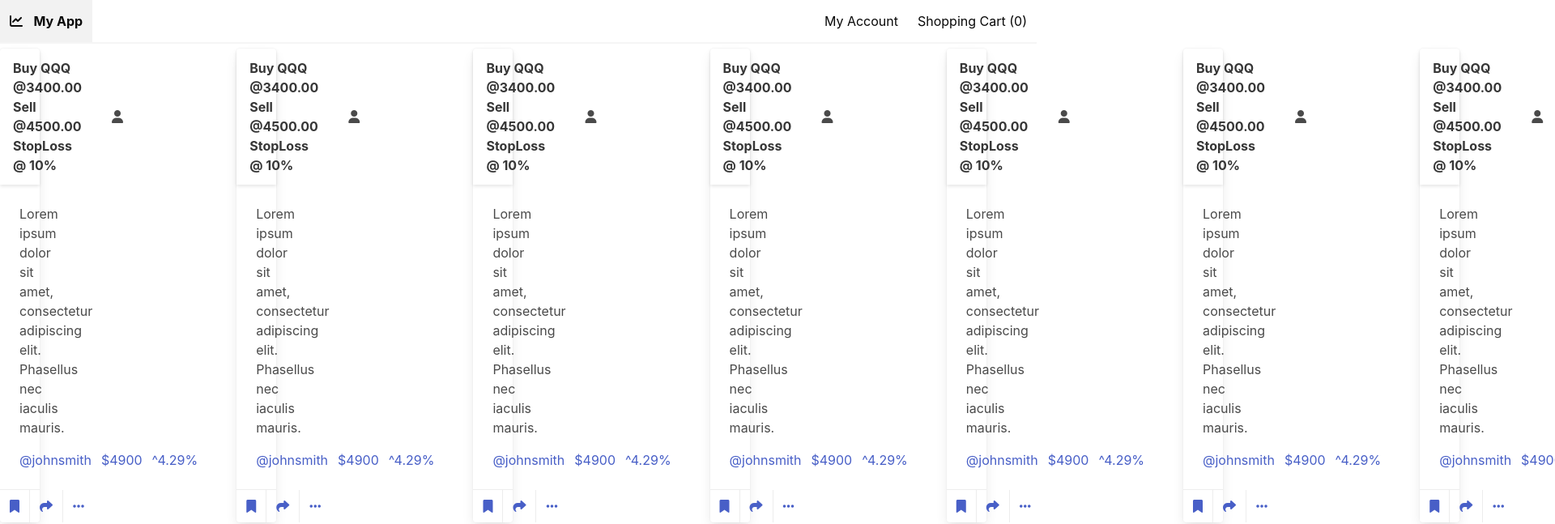
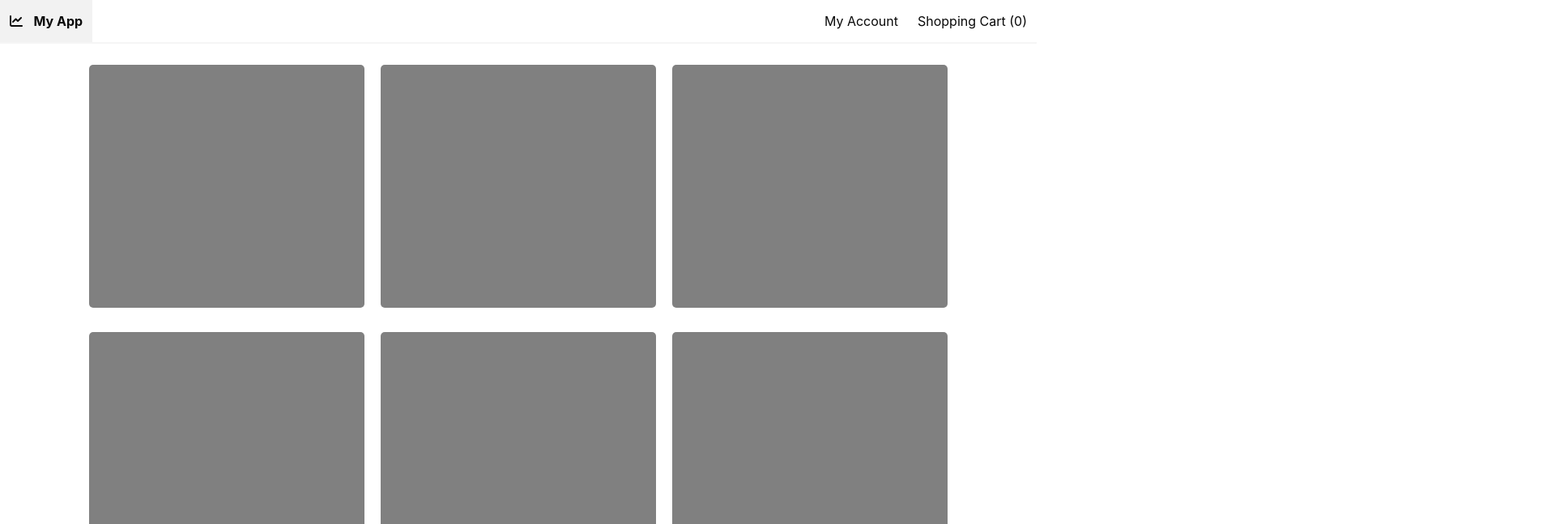
Before and after one commit to helmnt/yce536-rb, a React (Create React App) app: page / in a window 1280 px wide. Shown: the top 647 px of the page at 81% size, 1920 px wide, since content can reach past the window. Built offline with nearby package versions, Linux system fonts and the light colour scheme.

Commit message:
3 files modified; Reconfigurable tile support added.

```diff
--- a/src/Pick.js
+++ b/src/Pick.js
@@ -1,53 +1,5 @@
 import React from 'react';
 
 export default function Pick() {
-  return (
-    <div>
-      <div class="column is-4-tablet is-3-desktop">
-        <div class="card is-centered">
-          <header class="card-header">
-            <p class="card-header-title">
-              Buy QQQ @3400.00 Sell @4500.00 StopLoss @ 10%
-            </p>
-            <div class="card-header-icon">
-              <span class="icon">
-                <i class="fas fa-user"></i>
-              </span>
-            </div>
-          </header>
-          <div class="card-content">
-            <div class="content">
-              <p>
-                Lorem ipsum dolor sit amet, consectetur adipiscing elit.
-                Phasellus nec iaculis mauris.
-              </p>
-
-              <nav class="level is-mobile">
-                <a class="level-item" aria-label="share">
-                  <p class="">@johnsmith</p>
-                </a>
-                <a class="level-item" aria-label="share">
-                  <p class="">$4900</p>
-                </a>
-                <a class="level-item" aria-label="share">
-                  <p class="">^4.29%</p>
-                </a>
-              </nav>
-            </div>
-          </div>
-          <footer class="card-footer">
-            <a href="#" class="card-footer-item">
-              <i class="fas fa-bookmark"></i>
-            </a>
-            <a href="#" class="card-footer-item">
-              <i class="fas fa-share"></i>
-            </a>
-            <a href="#" class="card-footer-item">
-              <i class="fas fa-ellipsis-h"></i>
-            </a>
-          </footer>
-        </div>
-      </div>
-    </div>
-  );
+  return <div class="pick pick-medium"></div>;
 }
--- a/src/Picks.js
+++ b/src/Picks.js
@@ -3,8 +3,7 @@ import Pick from './Pick';
 
 export default function Picks() {
   return (
-    <>
-      <div className="Columns">
+    <div class="pick-container">
       <Pick />
       <Pick />
       <Pick />
@@ -23,6 +22,5 @@ export default function Picks() {
       <Pick />
       <Pick />
     </div>
-    </>
   );
 }
--- a/src/style.css
+++ b/src/style.css
@@ -3,3 +3,52 @@ p {
   font-family: -apple-system, BlinkMacSystemFont, 'Segoe UI', Roboto, Oxygen,
     Ubuntu, Cantarell, 'Open Sans', 'Helvetica Neue', sans-serif;
 }
+
+/* https://javascript.plainenglish.io/build-a-pinterest-layout-using-html-css-a30ab59ce137 */
+:root {
+  --pick_width: 360px;
+  --row_increment: 10px;
+  --pick_border_radius: 5px;
+  --pick_small: 26;
+  --pick_medium: 33;
+  --pick_large: 45;
+}
+
+body {
+  margin: 0;
+  padding: 0;
+  padding-top: 5px;
+}
+
+.pick-container {
+  margin: 0;
+  padding: 0;
+  width: 100%;
+  position: absolute;
+  left: 50%;
+  transform: translateX(-50%);
+
+  display: grid;
+  grid-template-columns: repeat(auto-fill, var(--pick_width));
+  grid-auto-rows: var(--row_increment);
+  justify-content: center;
+}
+
+.pick {
+  padding: 0;
+  margin: 15px 10px;
+  border-radius: var(--pick_border_radius);
+  background-color: gray;
+}
+
+.pick-small {
+  grid-row-end: span var(--pick_small);
+}
+
+.pick-medium {
+  grid-row-end: span var(--pick_medium);
+}
+
+.pick-large {
+  grid-row-end: span var(--pick_large);
+}
```
Lines whose indentation alone changed are shown as unchanged.
